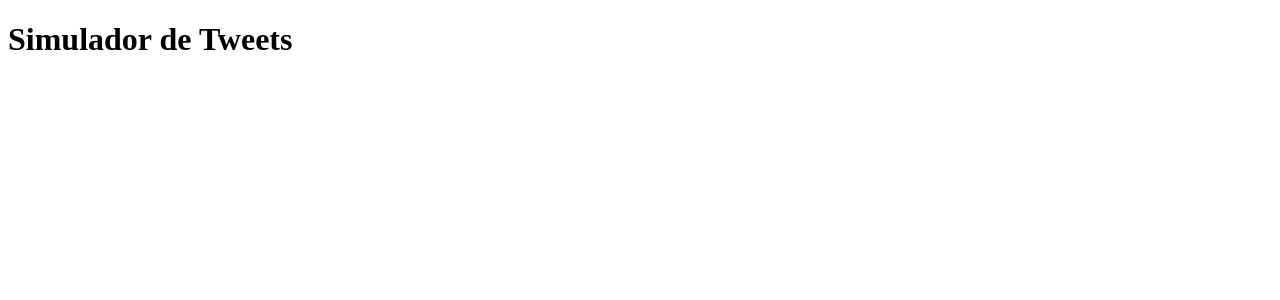
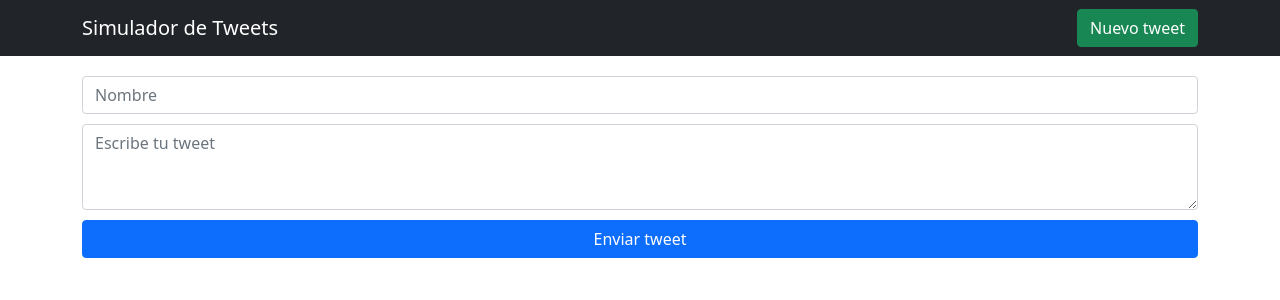
Before and after one commit to franciscomarin98/Vue-SimuladorTweets, a Vue app: page / in a window 1280 px wide. Shown: the top 300 px of the page. Built offline with nearby package versions, Linux system fonts and the light colour scheme.

Commit message:
Realizando la maquetacion

```diff
--- a/package.json
+++ b/package.json
@@ -8,6 +8,7 @@
     "lint": "vue-cli-service lint"
   },
   "dependencies": {
+    "bootstrap": "^5.0.2",
     "core-js": "^3.6.5",
     "vue": "^3.0.0"
   },
--- a/src/App.vue
+++ b/src/App.vue
@@ -1,10 +1,14 @@
 <template>
-  <h1>Simulador de Tweets</h1>
+  <MenuBar />
+  <TweetForm />
 </template>
 
 <script>
+import MenuBar from './components/MenuBar'
+import TweetForm from './components/TweetForm'
 export default {
-  name: 'App'
+  name: 'App',
+  components: { TweetForm, MenuBar }
 }
 </script>
 
--- /dev/null
+++ b/src/components/MenuBar.vue
@@ -0,0 +1,18 @@
+<template>
+<nav class="navbar navbar-dark bg-dark">
+  <div class="container">
+    <span class="navbar-brand">Simulador de Tweets</span>
+    <button class="btn btn-success">Nuevo tweet</button>
+  </div>
+</nav>
+</template>
+
+<script>
+export default {
+  name: 'MenuBar'
+}
+</script>
+
+<style scoped>
+
+</style>
--- /dev/null
+++ b/src/components/TweetForm.vue
@@ -0,0 +1,36 @@
+<template>
+  <div class="tweet-form container">
+    <form>
+      <input class="form-control" placeholder="Nombre" type="text">
+      <textarea class="form-control" rows="3" placeholder="Escribe tu tweet"></textarea>
+      <button type="button" class="btn btn-primary">
+        Enviar tweet
+      </button>
+    </form>
+  </div>
+</template>
+
+<script>
+export default {
+  name: 'TweetForm'
+}
+</script>
+
+<style lang="scss" scoped>
+  .tweet-form{
+    margin-top: 20px;
+    //height: 0;
+    overflow: hidden;
+
+    form{
+      margin-bottom: 50px;
+      input{
+        margin-bottom: 10px;
+      }
+      button{
+        width: 100%;
+        margin-top: 10px;
+      }
+    }
+  }
+</style>
--- a/src/main.js
+++ b/src/main.js
@@ -1,4 +1,5 @@
 import { createApp } from 'vue'
 import App from './App.vue'
+import 'bootstrap/dist/css/bootstrap.min.css'
 
 createApp(App).mount('#app')
```
Also changed, not shown: 1 other file (tests, documents, lock files or other folders).
